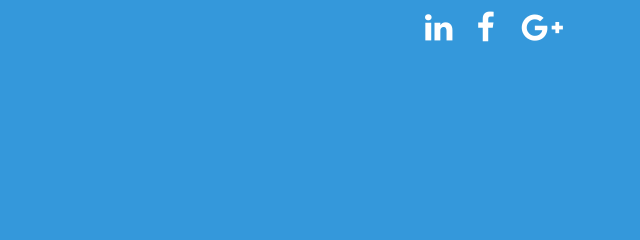
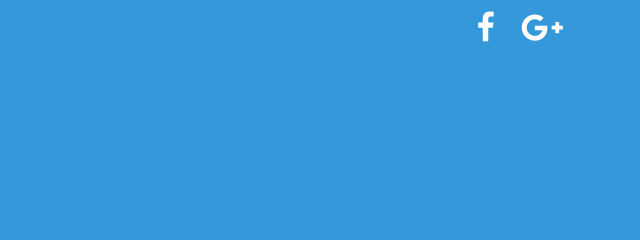
Before and after one commit to martijn-benjamin/filtr-web, a plain HTML site: page index.html in a window 1280 px wide. Shown: the top 240 px of the page, 640-1280 px from the left. Drawn offline with nearby package versions, Linux system fonts and the light colour scheme.

Commit message:
Removed unused (for now) linkedin icon

```diff
--- a/index.html
+++ b/index.html
@@ -42,7 +42,6 @@
                 <a href="/auth/google">
                     <li class="fa fa-google-plus"></li>
                 </a>
-                <li class="fa fa-linkedin"></li>
             </ul>
         </div>
     </div>
```
Also changed, not shown: publisher.html (+0 -1 lines), publishers.html (+0 -1 lines).
